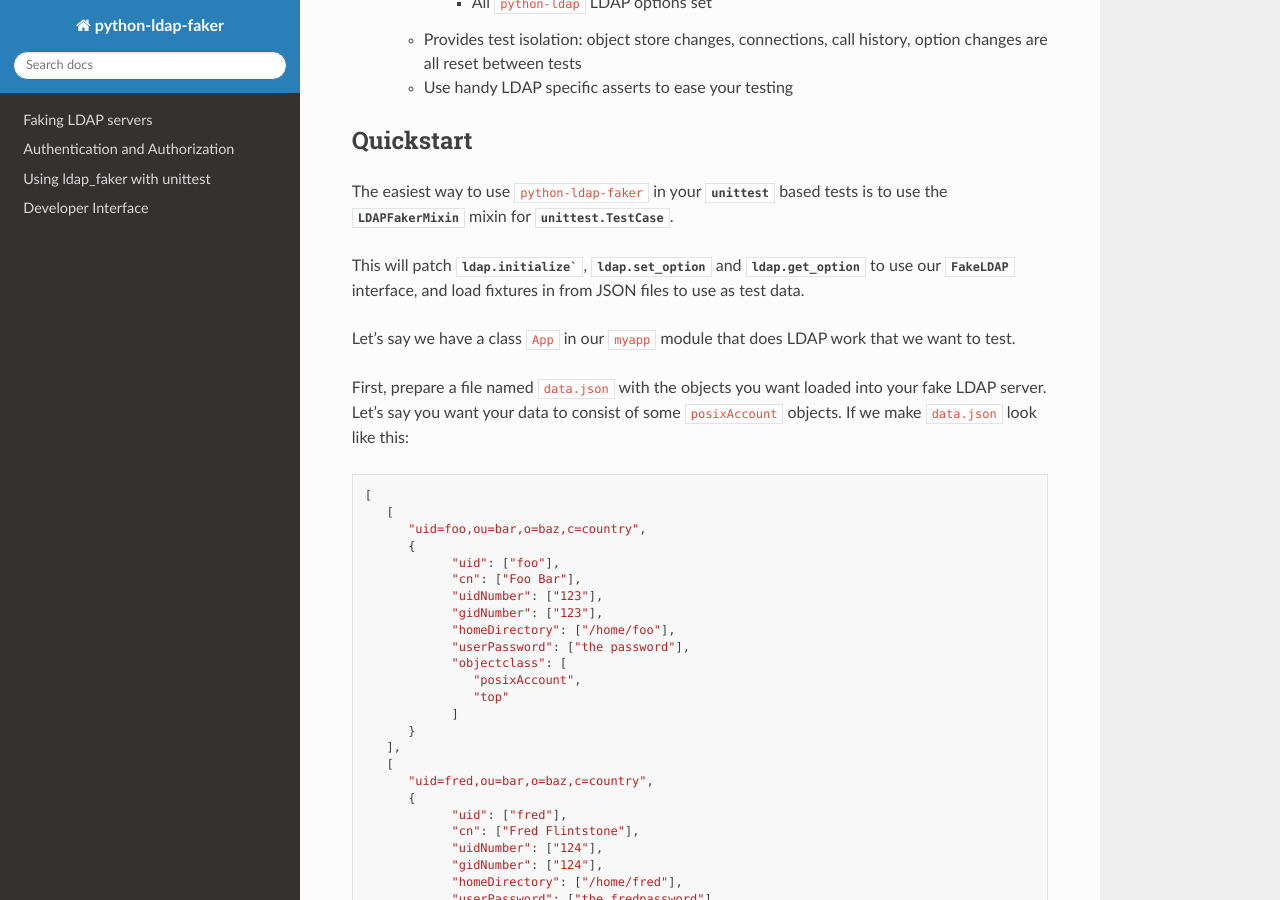
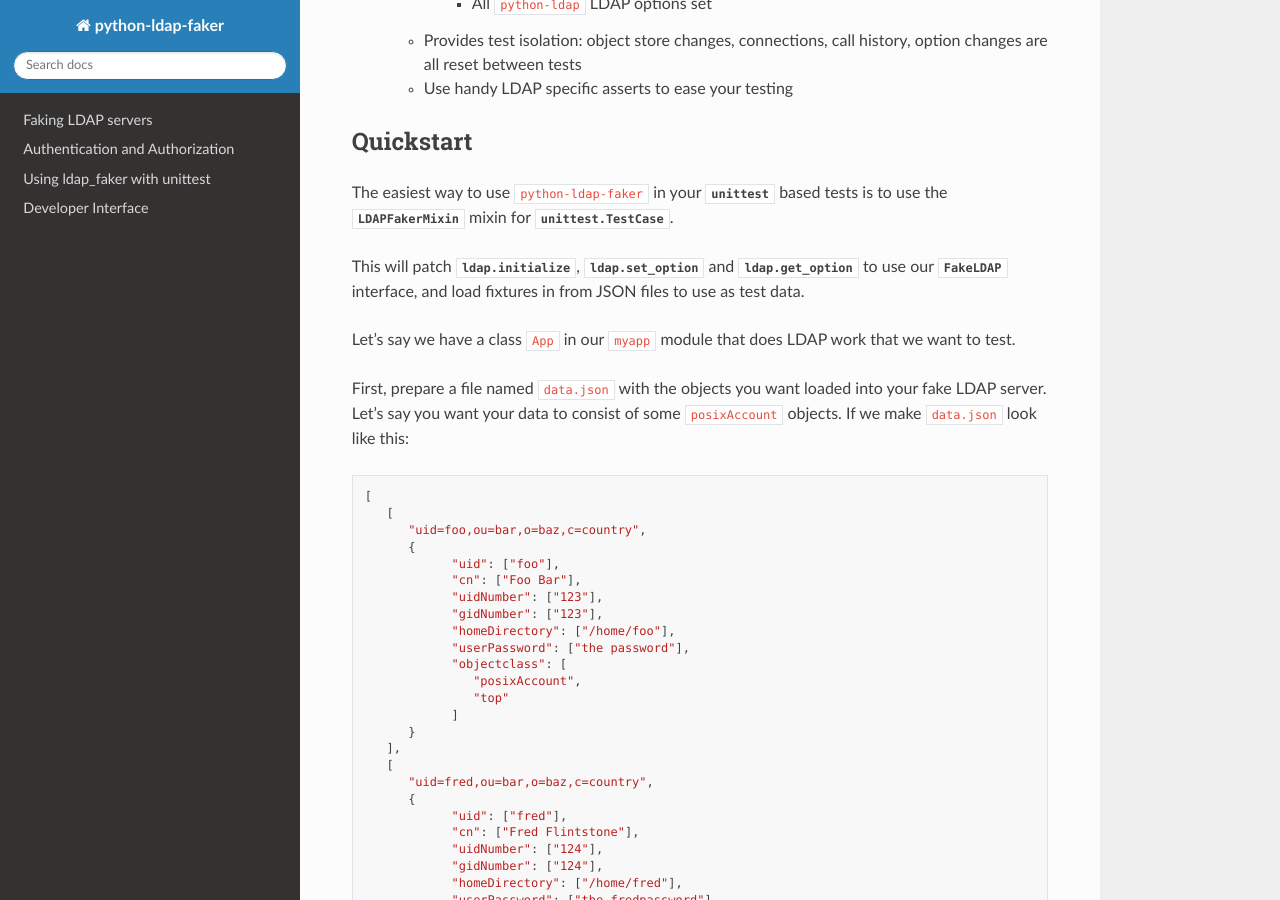
Before and after one commit to caltechads/python-ldap-faker, a Sphinx documentation site: the page built from doc/source/index.rst, in a window 1280 px wide and 900 px high, scrolled down 1873 px. Built offline with Sphinx 7.4.7 and the Read the Docs theme 2.0.0, drawn with Linux system fonts in a browser that asks for light colours.

Commit message:
DOCS; fixed a few typos

```diff
--- a/doc/source/index.rst
+++ b/doc/source/index.rst
@@ -69,7 +69,7 @@
 * If your code talks to more than one LDAP server, you can configure multiple fake LDAP "servers" with different sets of objects that correspond to different LDAP URIs.
 * Provides :py:class:`LDAPFakerMixin`, a mixin for :py:class:`unittest.TestCase`
 
-    * Automatically manages patching `python-ldap` for the code under test
+    * Automatically manages patching ``python-ldap`` for the code under test
     * Allows you to populate objects into one or more LDAP "servers" with fixture files
     * Provides the following test instrumentation for inspecting state after the test:
 
@@ -88,7 +88,7 @@
 The easiest way to use ``python-ldap-faker`` in your :py:mod:`unittest` based tests is to
 use the :py:class:`LDAPFakerMixin` mixin for :py:class:`unittest.TestCase`.
 
-This will patch :py:func:`ldap.initialize``, :py:func:`ldap.set_option` and
+This will patch :py:func:`ldap.initialize`, :py:func:`ldap.set_option` and
 :py:func:`ldap.get_option` to use our :py:class:`FakeLDAP` interface, and load
 fixtures in from JSON files to use as test data.
 
```
Also changed, not shown: 1 other file.
